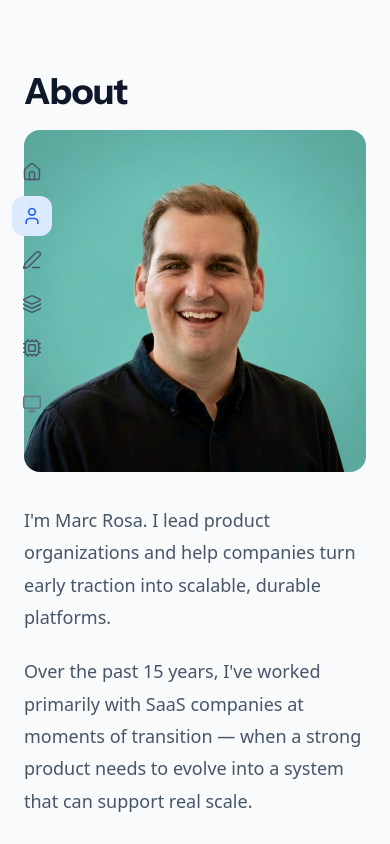
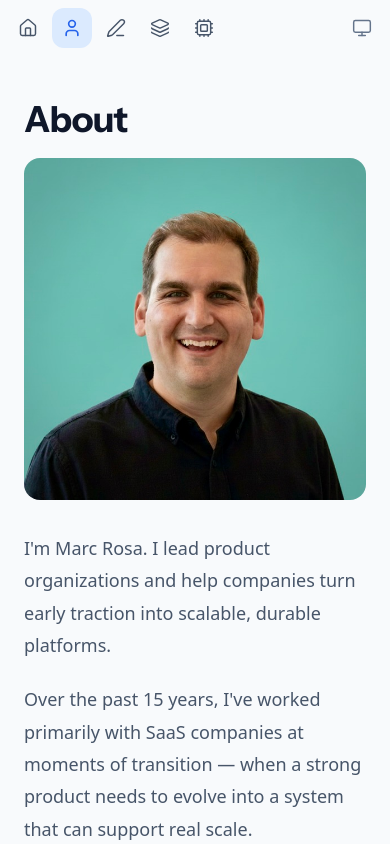
Before and after one commit to marcanthonyrosa/marcanthonyrosadotcom, a Next.js app: page /about in a window 390 px wide. Shown: the top 844 px of the page. Built offline with nearby package versions, Linux system fonts and the light colour scheme.

Commit message:
responsiveness ftw!

```diff
--- a/app/about/page.tsx
+++ b/app/about/page.tsx
@@ -71,7 +71,7 @@ const VALUES = [
 
 export default function About() {
   return (
-    <div className="max-w-2xl mx-auto px-6 py-16 sm:px-10 sm:py-24">
+    <div className="max-w-2xl mx-auto px-6 py-16 sm:px-10">
       {/* ── Header ── */}
       <section className="mb-14">
         <h1
--- a/app/gear/page.tsx
+++ b/app/gear/page.tsx
@@ -150,7 +150,7 @@ export default function Gear() {
   if (process.env.NODE_ENV !== "development") notFound();
 
   return (
-    <div className="max-w-2xl mx-auto px-6 py-16 sm:px-10 sm:py-24">
+    <div className="max-w-2xl mx-auto px-6 py-16 sm:px-10">
       {/* ── Header ── */}
       <section className="mb-12">
         <h1
--- a/app/layout.tsx
+++ b/app/layout.tsx
@@ -54,7 +54,7 @@ export default function RootLayout({
               <PostHogPageview />
             </Suspense>
             <Sidebar />
-            <main className="min-h-screen">
+            <main className="min-h-screen pt-7 min-[750px]:pt-0">
               {children}
             </main>
           </Providers>
--- a/app/page.tsx
+++ b/app/page.tsx
@@ -61,7 +61,7 @@ const FEATURED_WORK = [
 
 export default function Home() {
   return (
-    <div className="max-w-2xl mx-auto px-6 py-16 sm:px-10 sm:py-24">
+    <div className="max-w-2xl mx-auto px-6 py-16 sm:px-10">
       {/* ── Header ── */}
       <section className="mb-16">
         <h1
--- a/app/work/page.tsx
+++ b/app/work/page.tsx
@@ -76,7 +76,7 @@ export default function Work() {
   if (process.env.NODE_ENV !== "development") notFound();
 
   return (
-    <div className="max-w-2xl mx-auto px-6 py-16 sm:px-10 sm:py-24">
+    <div className="max-w-2xl mx-auto px-6 py-16 sm:px-10">
       {/* ── Header ── */}
       <section className="mb-12">
         <h1
--- a/app/writing/page.tsx
+++ b/app/writing/page.tsx
@@ -42,7 +42,7 @@ export default function Writing() {
   const years = Object.keys(POSTS_BY_YEAR).sort((a, b) => Number(b) - Number(a));
 
   return (
-    <div className="max-w-2xl mx-auto px-6 py-16 sm:px-10 sm:py-24">
+    <div className="max-w-2xl mx-auto px-6 py-16 sm:px-10">
       {/* ── Header ── */}
       <section className="mb-12">
         <h1
--- a/components/Sidebar.tsx
+++ b/components/Sidebar.tsx
@@ -225,23 +225,27 @@ function ThemeToggle() {
 export function Sidebar() {
   return (
     <nav
-      className="z-40 flex flex-col gap-1"
-      style={{
-        position: "fixed",
-        top: "9.5rem",
-        left: "3vw",
-        width: "auto",
-        alignItems: "flex-start",
-        paddingTop: "calc(var(--spacing, 4px) * 0)",
-      }}
+      className={[
+        "z-40 fixed flex items-center",
+        // Mobile: horizontal top bar
+        "top-0 left-0 right-0 px-2 h-14",
+        "bg-[var(--bg)]",
+        // Desktop: vertical sidebar
+        "min-[750px]:flex-col min-[750px]:items-start min-[750px]:gap-1",
+        "min-[750px]:top-[9.5rem] min-[750px]:left-[3vw] min-[750px]:right-auto",
+        "min-[750px]:h-auto min-[750px]:w-auto min-[750px]:px-0",
+        "min-[750px]:bg-transparent min-[750px]:border-0",
+      ].join(" ")}
     >
       {/* Nav items */}
-      {NAV_ITEMS.map((item) => (
-        <NavItem key={item.href} {...item} />
-      ))}
+      <div className="flex items-center gap-1 min-[750px]:flex-col min-[750px]:gap-1">
+        {NAV_ITEMS.map((item) => (
+          <NavItem key={item.href} {...item} />
+        ))}
+      </div>
 
-      {/* Theme toggle with a small gap above */}
-      <div style={{ marginTop: "0.75rem" }}>
+      {/* Theme toggle: right-aligned on mobile, below nav on desktop */}
+      <div className="ml-auto min-[750px]:ml-0 min-[750px]:mt-3">
         <ThemeToggle />
       </div>
     </nav>
```
